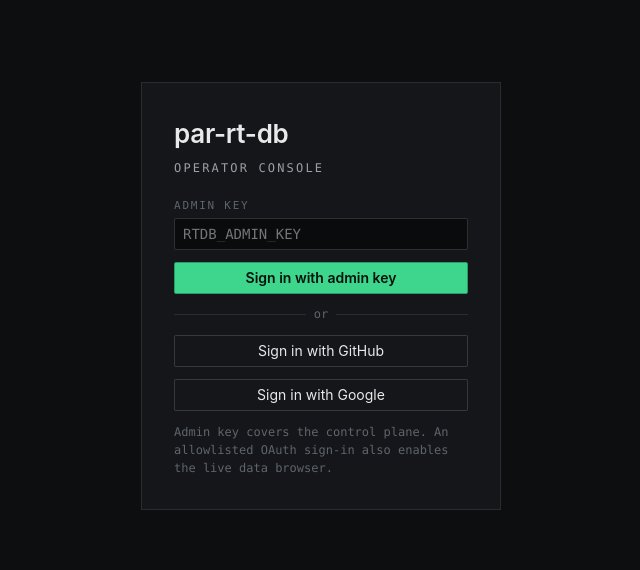
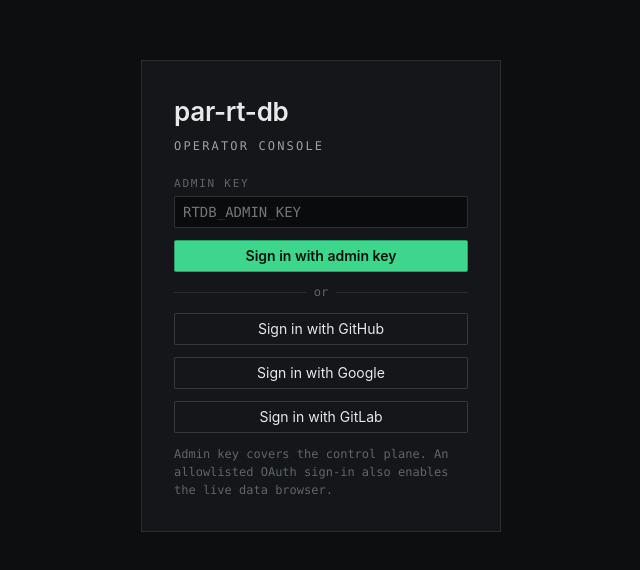
Before and after one commit to paulrobello/par-rt-db, a React (Vite) app in the folder dashboard/: page / in a window 1280 px wide. Shown: the part 104-674 px from the top of the page, without its empty margins (319-959 px from the left). Built offline with nearby package versions, Linux system fonts and the light colour scheme; no server answers.

Commit message:
feat(dashboard): add GitLab sign-in button
Widen the OAuth provider union (github|google|gitlab) in session.tsx and Login.tsx and add a Sign in with GitLab button. The /auth/${provider} URL builder was already generic; no logic change.

```diff
--- a/dashboard/src/components/Login.tsx
+++ b/dashboard/src/components/Login.tsx
@@ -22,7 +22,7 @@
     }
   }
 
-  async function oauth(provider: "github" | "google") {
+  async function oauth(provider: "github" | "google" | "gitlab") {
     setBusy(true);
     setLocalError(null);
     try {
@@ -67,6 +67,9 @@
         <Button onClick={() => oauth("google")} disabled={busy}>
           Sign in with Google
         </Button>
+        <Button onClick={() => oauth("gitlab")} disabled={busy}>
+          Sign in with GitLab
+        </Button>
         {shownError && <p className={s.error}>{shownError}</p>}
         <p className={s.note}>
           Admin key covers the control plane. An allowlisted OAuth sign-in also enables the live
--- a/dashboard/src/lib/session.tsx
+++ b/dashboard/src/lib/session.tsx
@@ -9,7 +9,7 @@
   loading: boolean;
   error: string | null;
   signInWithAdminKey: (key: string) => Promise<void>;
-  signInWithOAuth: (provider: "github" | "google") => Promise<void>;
+  signInWithOAuth: (provider: "github" | "google" | "gitlab") => Promise<void>;
   signOut: () => Promise<void>;
 }
 
@@ -78,7 +78,7 @@
     setUser(null);
   }
 
-  function signInWithOAuth(provider: "github" | "google"): Promise<void> {
+  function signInWithOAuth(provider: "github" | "google" | "gitlab"): Promise<void> {
     const origin = window.location.origin;
     const url = `${origin}/auth/${provider}?origin=${encodeURIComponent(origin)}`;
     return new Promise<void>((resolve, reject) => {
```
